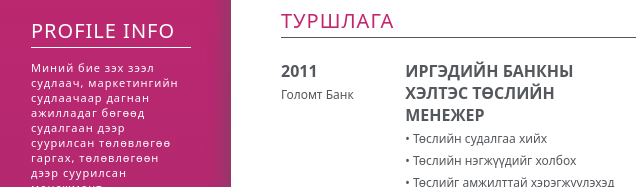
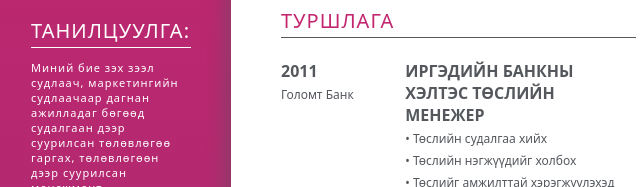
Before and after one commit to EnvyGod-dev/battuya-cv, a plain HTML site: page index.html in a window 1280 px wide. Shown: the part 267-454 px from the top of the page, 304-944 px from the left. Drawn offline with Linux system fonts and the light colour scheme.

Commit message:
Update index.html

```diff
--- a/index.html
+++ b/index.html
@@ -19,7 +19,7 @@
 
 	</div>
 	<div class="content-box">
-	<h2>Profile Info</h2>
+	<h2>Танилцуулга:</h2>
 	<hr class="hr1">
 	<p class="p1">Миний бие зэх зээл судлаач, маркетингийн
 судлаачаар дагнан ажилладаг бөгөөд
```
